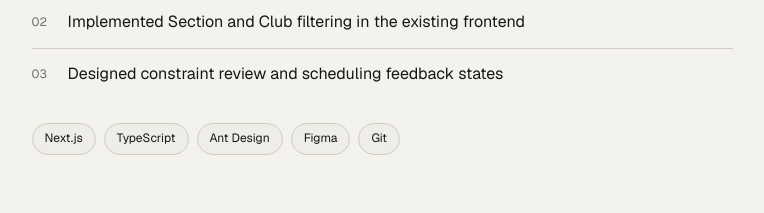
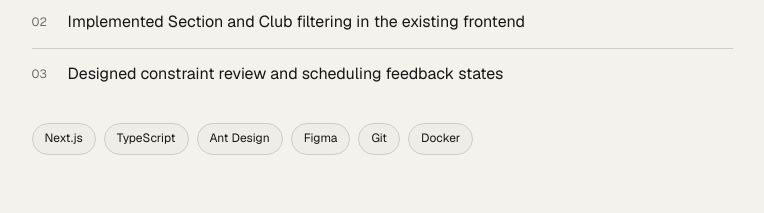
Before and after one commit to elliekw2003-maker/soeun-portfolio, a Next.js app: page / in a window 1280 px wide. Shown: the part 1820-2033 px from the top of the page, without its empty margins (487-1251 px from the left). Built offline with nearby package versions, Linux system fonts and the light colour scheme.

Commit message:
Add Docker to project tech stacks

```diff
--- a/app/data/projects.ts
+++ b/app/data/projects.ts
@@ -11,7 +11,7 @@ export const projects = [
       "Implemented Section and Club filtering in the existing frontend",
       "Designed constraint review and scheduling feedback states",
     ],
-    tech: ["Next.js", "TypeScript", "Ant Design", "Figma", "Git"],
+    tech: ["Next.js", "TypeScript", "Ant Design", "Figma", "Git", "Docker"],
     images: [
       {
         src: "/projects/ace-1.png",
@@ -114,7 +114,7 @@ export const projects = [
       "Added coverage checks for understaffed and unassigned shifts",
       "Built the full-stack application with a REST API and PostgreSQL database",
     ],
-    tech: ["Next.js", "NestJS", "Prisma", "PostgreSQL", "REST APIs"],
+    tech: ["Next.js", "NestJS", "Prisma", "PostgreSQL", "REST APIs", "Docker"],
     images: [
       {
         src: "/projects/shiftpilot-1.png",
```
